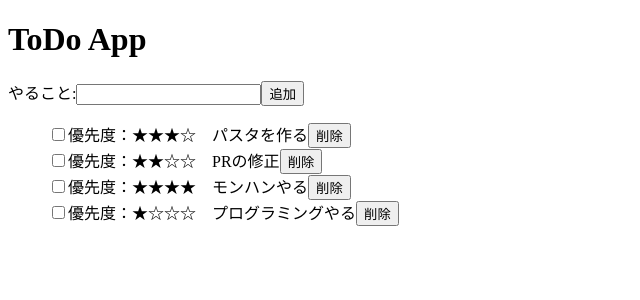
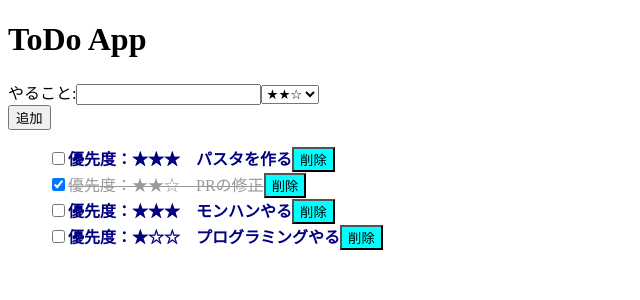
Before and after one commit to nbr41to/totoapp_58ki, a React (Create React App) app: page / in a window 1280 px wide. Shown: the top 300 px of the page, without its empty margins (0-640 px from the left). Built offline with nearby package versions, Linux system fonts and the light colour scheme.

Commit message:
2021/05/07

```diff
--- a/package.json
+++ b/package.json
@@ -9,6 +9,8 @@
     "react": "^17.0.2",
     "react-dom": "^17.0.2",
     "react-scripts": "4.0.3",
+    "react-select": "^4.3.0",
+    "shortid": "^2.2.16",
     "web-vitals": "^1.0.1"
   },
   "scripts": {
--- a/src/App.jsx
+++ b/src/App.jsx
@@ -1,22 +1,34 @@
 import React, { useState } from "react";
 import InputForm from "./InputForm";
 import ItemList from "./ItemList";
+import shortid from "shortid";
 
 const App = () => {
   // JavaScript書く場所
   // const todos = ['パスタ作る', 'PRの修正', 'mtg'];
   // const [todos, setTodos] = useState(['パスタ作る', 'PRの修正', 'mtg']); // 初期値を設定する
   const [todos, setTodos] = useState([
-    { id: '01', content: 'パスタを作る', done: false, priority: '★★★☆' },
-    { id: '02', content: 'PRの修正', done: false, priority: '★★☆☆' },
-    { id: '03', content: 'モンハンやる', done: false, priority: '★★★★' },
-    { id: '04', content: 'プログラミングやる', done: false, priority: '★☆☆☆' },
+    { id: '01', content: 'パスタを作る', done: false, priority: '★★★' },
+    { id: '02', content: 'PRの修正', done: true, priority: '★★☆' },
+    { id: '03', content: 'モンハンやる', done: false, priority: '★★★' },
+    { id: '04', content: 'プログラミングやる', done: false, priority: '★☆☆' },
   ]);
 
   const addTodo = (addValue) => {
     setTodos([...todos,
-    { id: '03', content: addValue, done: false, priority: '★☆☆☆' }
+    { id: shortid.generate(), content: addValue, done: false, priority: '★☆☆' }
     ]);
+  };
+  const toggleChecked = (id) => {
+    const newTodos = todos.map((todo) => {
+      if (id === todo.id) {
+        todo.done = !todo.done;
+        return todo;
+      } else {
+        return todo;
+      }
+    });
+    setTodos(newTodos);
   };
 
   const removeTodo = (id) => {
@@ -35,7 +47,7 @@ const App = () => {
     <div className="App">
       <h1>ToDo App</h1>
       <InputForm addTodo={addTodo} />
-      <ItemList todos={todos} removeTodo={removeTodo} />
+      <ItemList todos={todos} removeTodo={removeTodo} toggleChecked={toggleChecked} />
     </div>
   );
 };
--- a/src/InputForm.jsx
+++ b/src/InputForm.jsx
@@ -1,4 +1,11 @@
 import React from 'react';
+import Select from 'react-select';
+
+const options = [
+  { value: '1', label: '★☆☆' },
+  { value: '2', label: '★★☆' },
+  { value: '3', label: '★★★' }
+];
 
 const InputForm = (props) => {
   const [inputText, setInputText] = React.useState('');
@@ -8,6 +15,11 @@ const InputForm = (props) => {
     <div>
       <label>やること:</label>
       <input onChange={(e) => setInputText(e.target.value)} type='text' />
+      <select defaultValue='2'>
+        {options.map((option) => <option value={option.value} selected={option.value === '2'}>{option.label}</option>)}
+      </select>
+      {/* <Select options={options} defaultValue={options[1]} /> */}
+      <br />
       <button onClick={() => props.addTodo(inputText)}>追加</button>
     </div>
   );
--- a/src/Item.jsx
+++ b/src/Item.jsx
@@ -1,15 +1,16 @@
 import React from 'react';
+import styles from './styles/item.module.css';
 
 const Item = (props) => {
   return (
     <li>
-      <input type='checkbox' />
-      <span>
+      <input className={styles.checkbox} type='checkbox' checked={props.todo.done} onChange={() => props.toggleChecked(props.todo.id)} />
+      <span className={`${styles.contentText} ${props.todo.done ? styles.checkedText : ''}`} >
         優先度：{props.todo.priority}
         {'　'}
         {props.todo.content}
       </span>
-      <button onClick={props.removeTodo}>削除</button>
+      <button className={styles.deleteButton} onClick={props.removeTodo}>削除</button>
     </li>
   );
 };
--- a/src/ItemList.jsx
+++ b/src/ItemList.jsx
@@ -11,6 +11,7 @@ const ItemList = (props) => {
             <Item
               todo={todo}
               removeTodo={() => props.removeTodo(todo.id)}
+              toggleChecked={props.toggleChecked}
             />
           );
         })
--- /dev/null
+++ b/src/styles/item.module.css
@@ -0,0 +1,13 @@
+.deleteButton {
+  background-color: aqua;
+}
+
+.contentText {
+  font-weight: bold;
+  color: navy;
+}
+.checkedText {
+  font-weight: normal;
+  text-decoration: line-through;
+  color: #999;
+}
```
Also changed, not shown: 1 other file (tests, documents, lock files or other folders).
